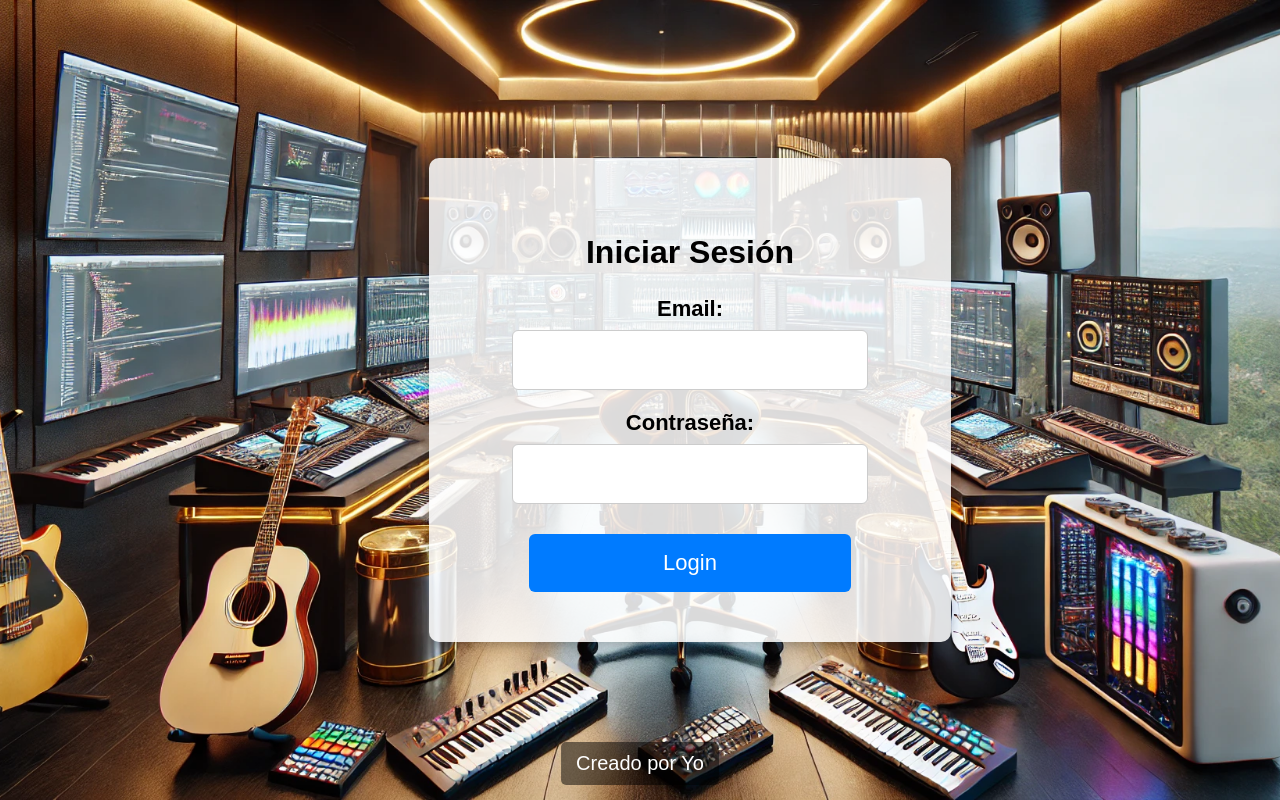
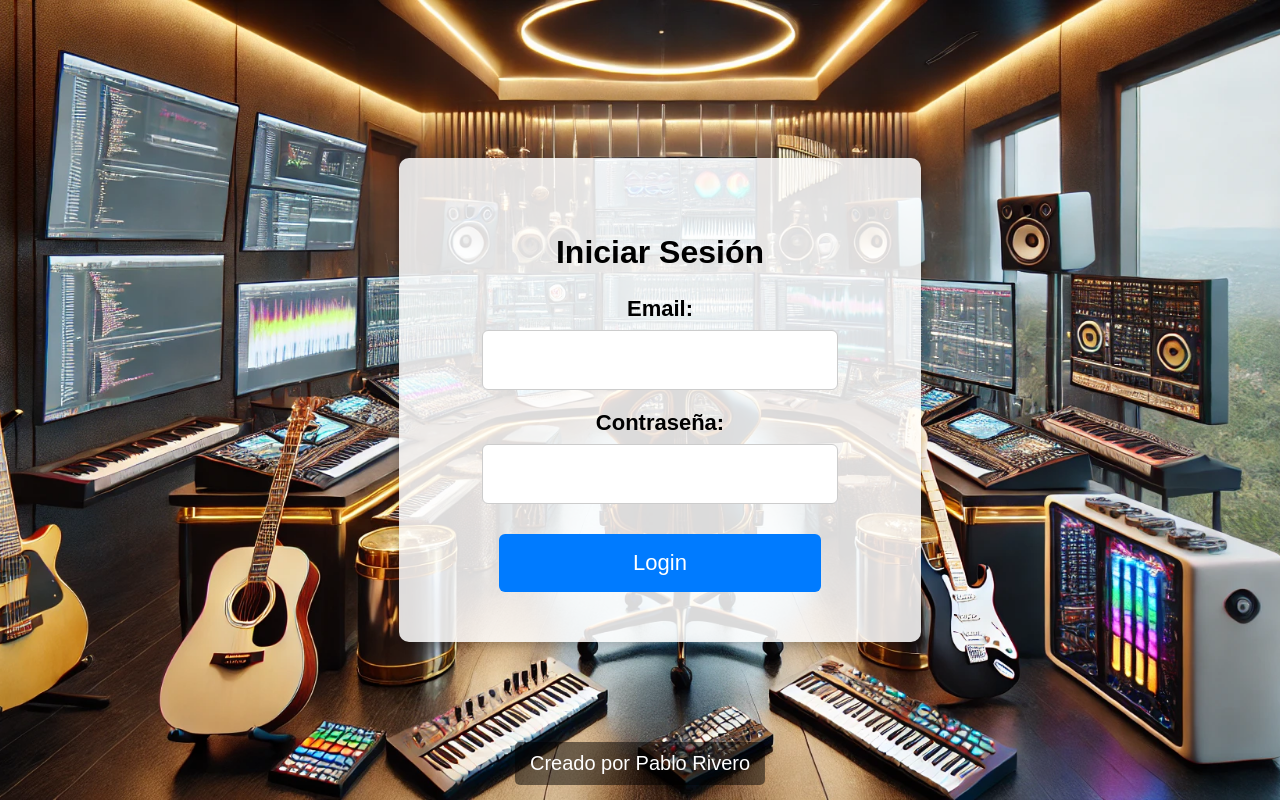
Before and after one commit to argentina9631/MiAplicacionWeb, a React (Create React App) app in the folder frontend/: page / in a window 1280 px wide. Built offline with nearby package versions, Linux system fonts and the light colour scheme; no server answers.

Commit message:
buen fondo 10

```diff
--- a/frontend/src/components/LoginForm.css
+++ b/frontend/src/components/LoginForm.css
@@ -15,10 +15,10 @@ body {
   position: relative;
 }
 
-/* 📌 Contenedor del login */
+/* 📌 Contenedor del login (movido a la izquierda) */
 .login-container {
   width: 100%;
-  max-width: 450px; /* Ajustado para una mejor visualización en PC */
+  max-width: 450px;
   padding: 50px;
   background-color: rgba(255, 255, 255, 0.85);
   border-radius: 10px;
@@ -27,6 +27,8 @@ body {
   flex-direction: column;
   align-items: center;
   text-align: center;
+  position: relative;
+  left: -30px; /* 🔹 Mueve el login hacia la izquierda */
 }
 
 /* 📌 Título */
@@ -55,7 +57,7 @@ body {
 /* 📌 Inputs ajustados */
 .login-container input {
   width: 100%;
-  max-width: 380px; /* Limita el ancho en pantallas grandes */
+  max-width: 380px;
   padding: 16px;
   border: 1px solid #ccc;
   border-radius: 6px;
@@ -66,7 +68,7 @@ body {
 /* 📌 Botón "Login" ajustado */
 .login-container button {
   width: 100%;
-  max-width: 380px; /* Evita que se desborde en móviles */
+  max-width: 380px;
   padding: 16px;
   background-color: #007bff;
   color: white;
@@ -82,7 +84,7 @@ body {
   background-color: #0056b3;
 }
 
-/* 📌 Footer centrado y más abajo */
+/* 📌 Footer centrado */
 footer {
   position: absolute;
   bottom: 15px;
@@ -102,6 +104,7 @@ footer {
   .login-container {
     max-width: 90%;
     padding: 30px;
+    left: 0; /* 🔹 En celulares, no se mueve a la izquierda */
   }
 
   .login-container h2 {
--- a/frontend/src/components/LoginForm.jsx
+++ b/frontend/src/components/LoginForm.jsx
@@ -58,7 +58,7 @@ const LoginForm = () => {
       </div>
 
       <footer>
-        Creado por Yo
+        Creado por Pablo Rivero
       </footer>
     </>
   );
```
